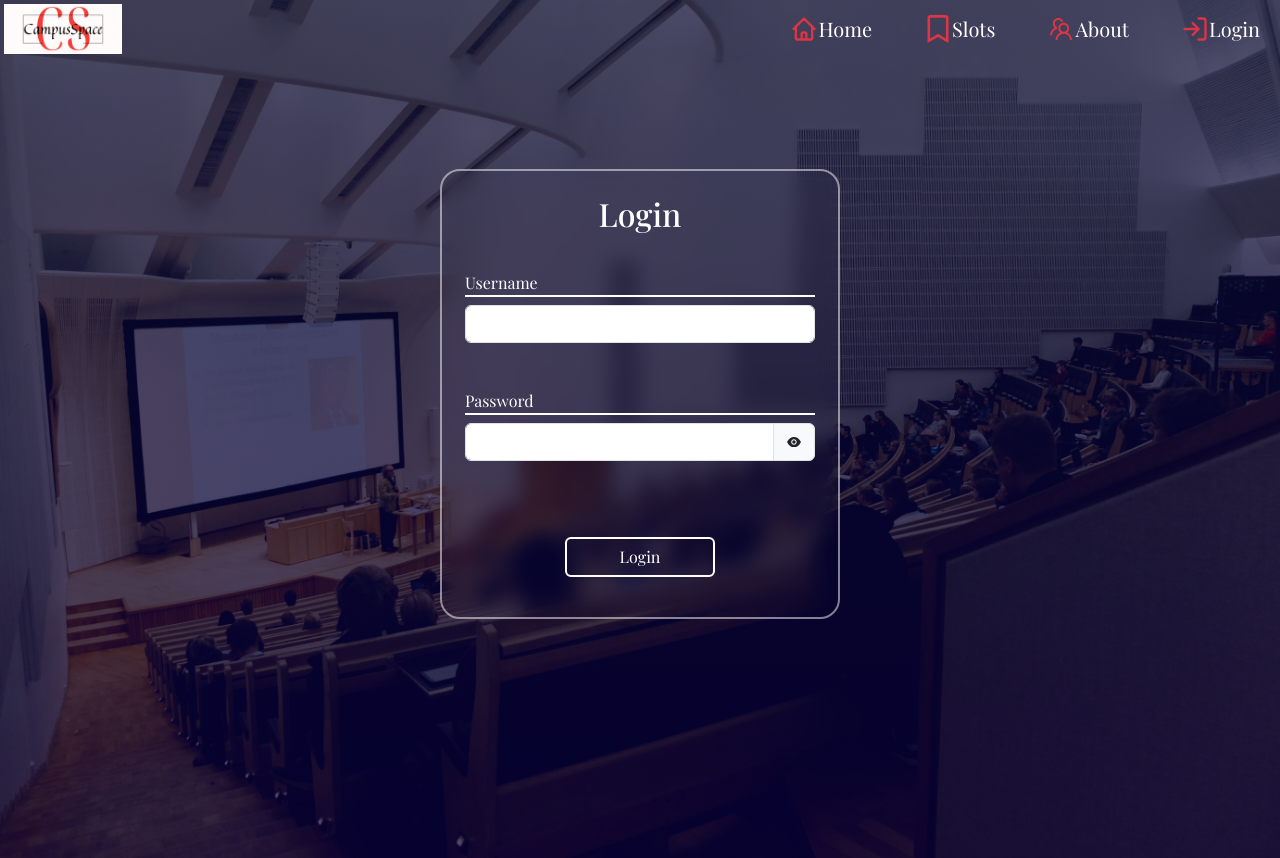
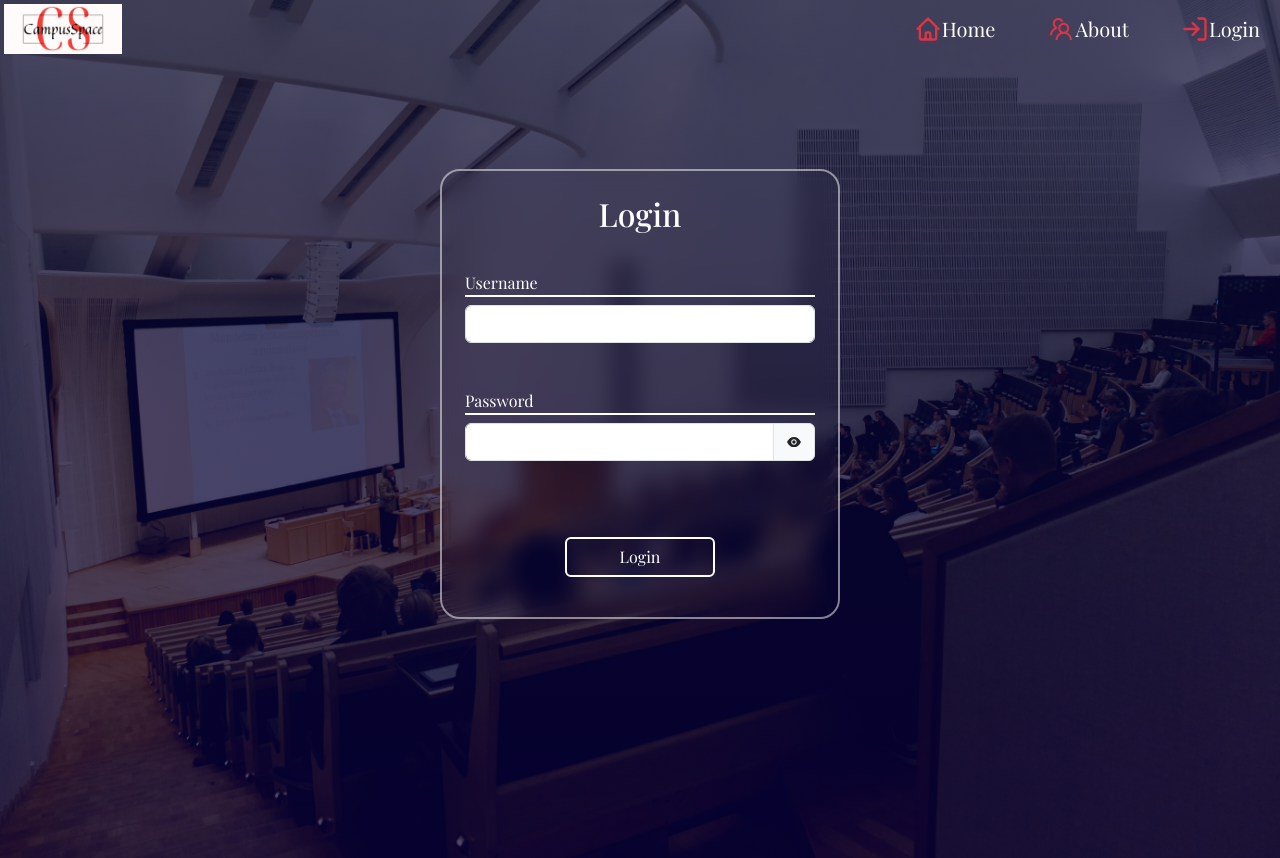
Before and after one commit to nikithapotluri/CAMPUS-SPACE, a React (Vite) app in the folder SLOT-BOOKING/: page /login in a window 1280 px wide. Built offline with nearby package versions, Linux system fonts and the light colour scheme; a web font is replaced by a local one.

Commit message:
UPDATE Login

```diff
--- a/SLOT-BOOKING/src/components/header/Header.jsx
+++ b/SLOT-BOOKING/src/components/header/Header.jsx
@@ -70,10 +70,10 @@ function Header() {
                 <p className="row"><strong className="col-2">Name</strong>  <strong className="col-1">:</strong> <p className="col-9">{currentUser.name}</p></p>
                 <p className="row"><strong className="col-2">ID</strong>    <strong className="col-1">:</strong> <p className="col-9">{currentUser.username}</p></p>
                 <p className="row"><strong className="col-2">Email</strong> <strong className="col-1">:</strong> <p className="col-9">{currentUser.email}</p></p>
-                <Link to="/bookedslots" className="btn btn-success mx-2">
+                <Link to="/bookedslots" className="btn btn-primary mx-2">
                       My Slots
                 </Link>
-                <button className="btn btn-danger" onClick={logoutUser}>
+                <button className="btn btn-primary" onClick={logoutUser}>
                   Logout
                 </button>
               </div>
--- a/SLOT-BOOKING/src/components/home/Home.jsx
+++ b/SLOT-BOOKING/src/components/home/Home.jsx
@@ -44,15 +44,6 @@ function Home() {
         </li>
 
         <li className="nav-item ">
-          <Link to="/allbookedslots" className="nav-link">
-            <FaRegBookmark className="fs-3 text-danger " />
-            <div className="text-white" >
-              Slots
-            </div>
-          </Link>
-        </li>
-
-        <li className="nav-item ">
           <Link to="/about" className="nav-link">
             <AiOutlineTeam className="fs-3 text-danger " />
             <div className="text-white" >
--- a/SLOT-BOOKING/src/components/login/Login.jsx
+++ b/SLOT-BOOKING/src/components/login/Login.jsx
@@ -50,14 +50,6 @@ function Login() {
                 </Link>
               </li>
 
-              <li className="nav-item ">
-          <Link to="/allbookedslots" className="nav-link">
-            <FaRegBookmark className="fs-3 text-danger " />
-            <div className="text-white" >
-              Slots
-            </div>
-          </Link>
-        </li>
 
               <li className="nav-item ">
           <Link to="/about" className="nav-link">
```
